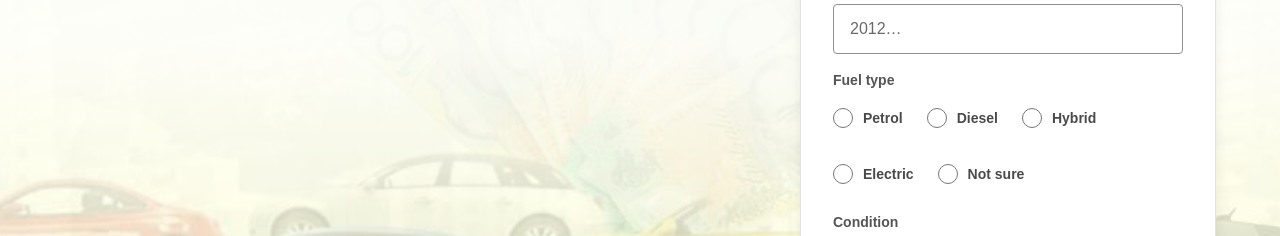
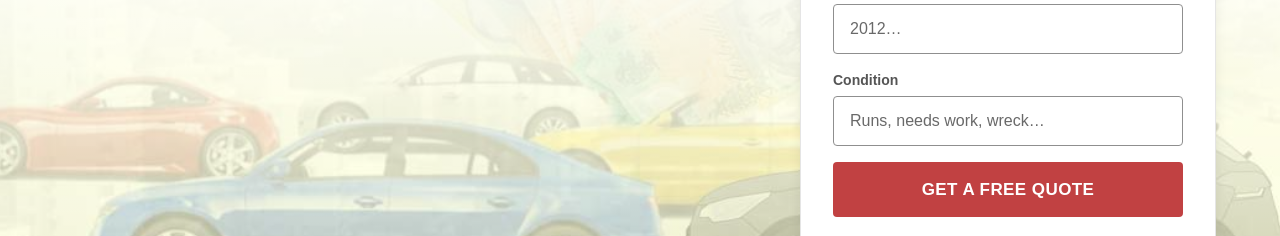
Before and after one commit to mehdiamiry40/unique-cash-for-cars, a Next.js app: page / in a window 1280 px wide. Shown: the part 716-952 px from the top of the page. Built offline with nearby package versions, Linux system fonts and the light colour scheme; no server answers; a web font is replaced by a local one.

Commit message:
Remove fuel type from the quote form
Drop the fuel radios from the form and stop accepting/storing fuel on
the quote API lead payload.

Co-authored-by: Mehdi Emir <mehdi.emir@student.uq.edu.au>

```diff
--- a/src/app/api/quote/route.ts
+++ b/src/app/api/quote/route.ts
@@ -24,7 +24,6 @@ type QuotePayload = {
   /** Legacy combined field — still accepted if a client sends it. */
   vehicle?: string;
   expectedPrice?: string;
-  fuel?: string;
   condition?: string;
   /**
    * Honeypot — must be empty.
@@ -51,13 +50,6 @@ const MAX_PER_WINDOW = 5;
 const MAX_BODY_BYTES = 32_000;
 /** Cap on distinct IPs tracked, so a spray of unique sources cannot grow the map without bound. */
 const MAX_TRACKED_IPS = 10_000;
-const ALLOWED_FUEL_TYPES = new Set([
-  "Petrol",
-  "Diesel",
-  "Hybrid",
-  "Electric",
-  "Not sure",
-]);
 const DELIVERY_TIMEOUT_MS = 10_000;
 
 function json(body: Record<string, unknown>, status = 200) {
@@ -209,7 +201,6 @@ export async function POST(request: Request) {
     return json({ error: "Please enter a valid phone number." }, 400);
   }
 
-  const fuel = text(body.fuel, 20);
   const make = text(body.make, 60);
   const model = text(body.model, 80);
   const year = text(body.year, 4);
@@ -232,7 +223,6 @@ export async function POST(request: Request) {
     vehicle,
     // Kept for older clients / CRM mappings; the public form no longer asks.
     expectedPrice: text(body.expectedPrice, 60) || "—",
-    fuel: ALLOWED_FUEL_TYPES.has(fuel) ? fuel : "—",
     condition: text(body.condition, 500) || "—",
     receivedAt: new Date().toISOString(),
   };
--- a/src/components/QuoteForm.tsx
+++ b/src/components/QuoteForm.tsx
@@ -3,8 +3,6 @@
 import { useState } from "react";
 import { site } from "@/content/site";
 import { trackQuoteConversion } from "@/components/GoogleAdsTracking";
-
-const FUEL_TYPES = ["Petrol", "Diesel", "Hybrid", "Electric", "Not sure"] as const;
 
 type Status = "idle" | "submitting" | "success" | "error";
 
@@ -194,23 +192,6 @@ export function QuoteForm({ id = "quote" }: { id?: string }) {
           />
         </div>
 
-        <fieldset>
-          <legend className={labelClass}>Fuel type</legend>
-          <div className="flex flex-wrap gap-x-6 gap-y-3">
-            {FUEL_TYPES.map((fuel) => (
-              <label key={fuel} className="flex min-h-11 items-center gap-2.5 text-sm font-bold">
-                <input
-                  type="radio"
-                  name="fuel"
-                  value={fuel}
-                  className="size-5 accent-[var(--color-brand)]"
-                />
-                {fuel}
-              </label>
-            ))}
-          </div>
-        </fieldset>
-
         <div>
           <label htmlFor="q-condition" className={labelClass}>
             Condition
```
Also changed, not shown: 1 other file (tests, documents, lock files or other folders).
